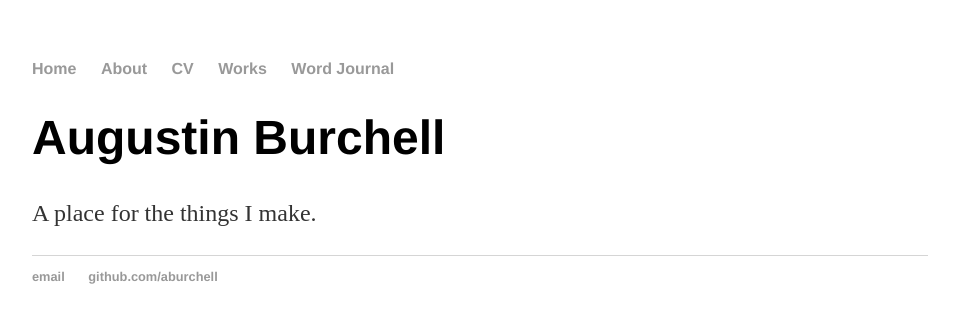
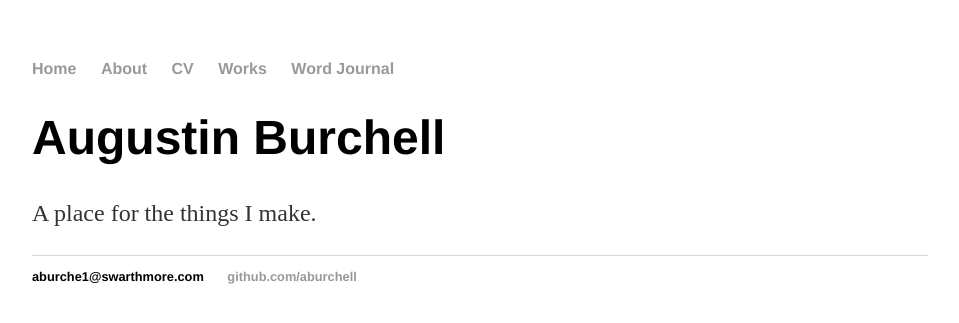
Before and after one commit to aburchell/aburchell.github.io, a Jekyll site: the page built from index.html, in a window 1280 px wide. Shown: the top 323 px of the page, without its empty margins (160-1119 px from the left). Built offline with Jekyll 4.4.1, drawn with Linux system fonts in a browser that asks for light colours.

Commit message:
Update default.html

```diff
--- a/_layouts/default.html
+++ b/_layouts/default.html
@@ -23,7 +23,7 @@
 			</div><!-- /.container -->
 			<footer>
 	    		<ul>
-	        		<li><a href="aburche1@swarthmore.com">email</a></li>
+	        		<li>aburche1@swarthmore.com</li>
 	        		<li><a href="https://github.com/aburchell">github.com/aburchell</a></li>
 				</ul>
 			</footer>
```
